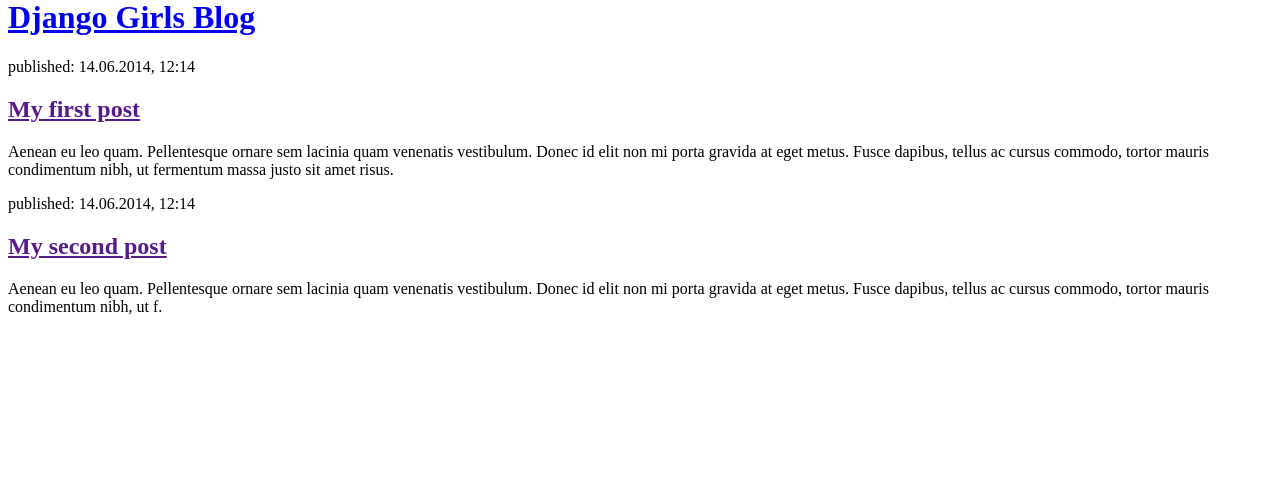
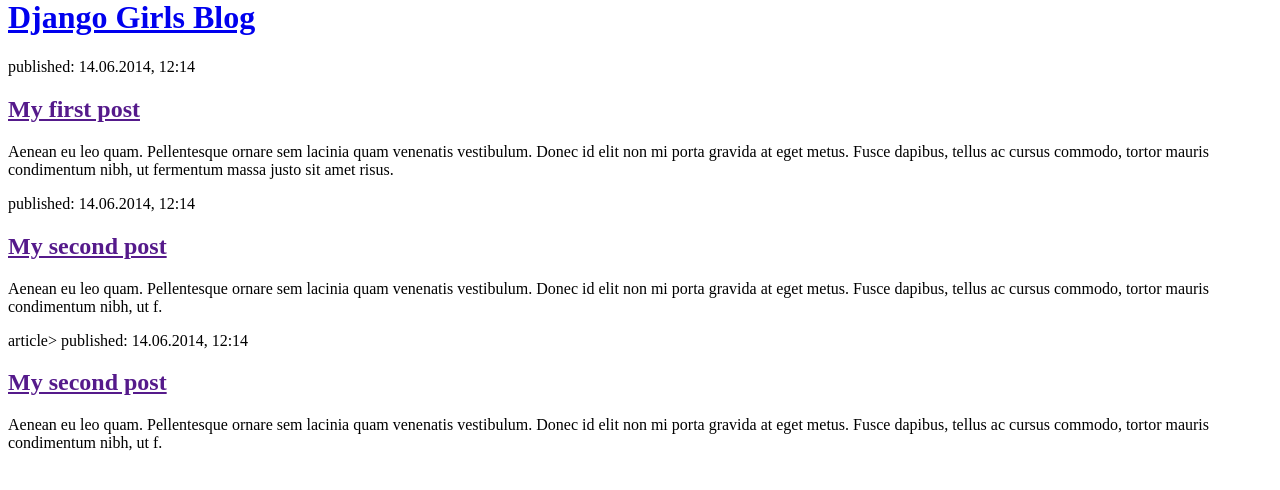
Before and after one commit to prabhateebora/my-first-blog, a Python web app: template mysite/blog/templates/blog/post_list.html in a window 1280 px wide. Shown: the part 22-512 px from the top of the page. Run offline with Jinja, Linux system fonts and the light colour scheme; the template is opened without the code that fills it, so the values that code supplies are empty.

Commit message:
fix this

```diff
--- a/mysite/blog/templates/blog/post_list.html
+++ b/mysite/blog/templates/blog/post_list.html
@@ -20,5 +20,11 @@
             <h2><a href="">My second post</a></h2>
             <p>Aenean eu leo quam. Pellentesque ornare sem lacinia quam venenatis vestibulum. Donec id elit non mi porta gravida at eget metus. Fusce dapibus, tellus ac cursus commodo, tortor mauris condimentum nibh, ut f.</p>
         </article>
+
+        article>
+            <time>published: 14.06.2014, 12:14</time>
+            <h2><a href="">My second post</a></h2>
+            <p>Aenean eu leo quam. Pellentesque ornare sem lacinia quam venenatis vestibulum. Donec id elit non mi porta gravida at eget metus. Fusce dapibus, tellus ac cursus commodo, tortor mauris condimentum nibh, ut f.</p>
+        </article>
     </body>
 </html>
```
